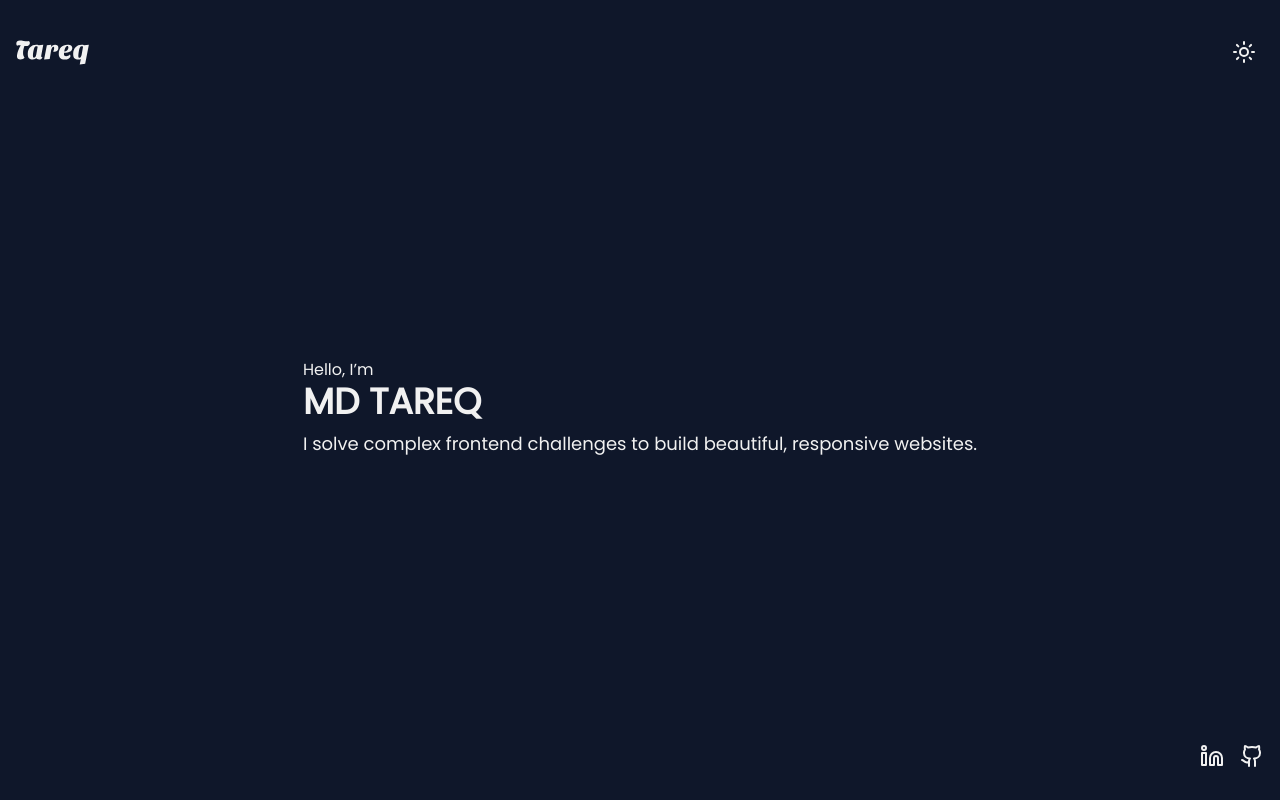
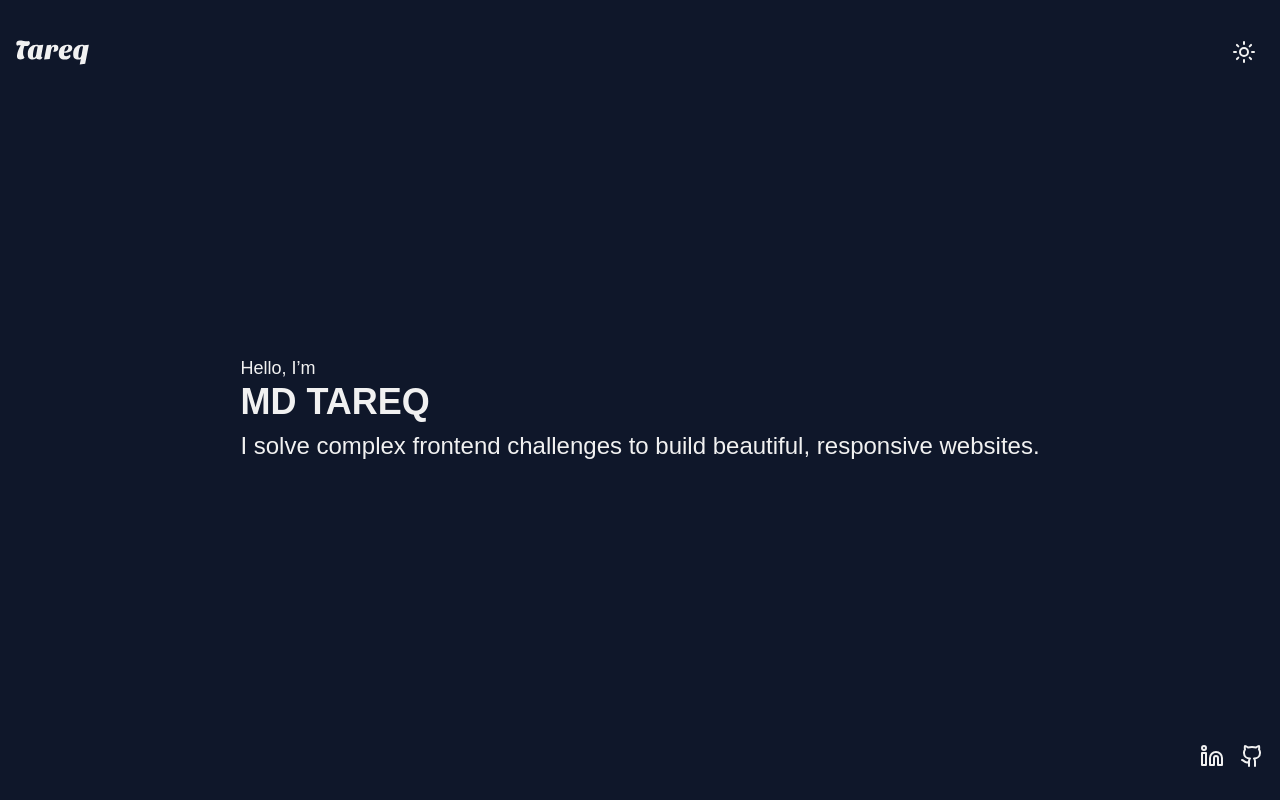
Before and after one commit to tareqnmd/tareqnmd.com, a Next.js app: page / in a window 1280 px wide. Built offline with nearby package versions, Linux system fonts and the light colour scheme; no server answers; a web font is replaced by a local one.

Commit message:
font updated

```diff
--- a/app/layout.tsx
+++ b/app/layout.tsx
@@ -2,11 +2,11 @@ import RootProvider from '@/components/providers/RootProvider';
 import { cn } from '@/lib/utils';
 import '@/styles/global.scss';
 import type { Metadata } from 'next';
-import { Poppins as FontSans } from 'next/font/google';
+import { Tilt_Neon as FontSans } from 'next/font/google';
 
 export const fontSans = FontSans({
+	weight: ['400'],
 	subsets: ['latin'],
-	weight: '400',
 });
 
 export const metadata: Metadata = {
--- a/components/home/Home.tsx
+++ b/components/home/Home.tsx
@@ -1,10 +1,11 @@
 const Home = () => {
 	return (
 		<div className="h-full grid place-content-center">
-			<h4>Hello, I’m</h4>
+			<h4 className="text-lg">Hello, I’m</h4>
 			<h1 className="text-4xl font-semibold uppercase">Md Tareq</h1>
-			<p className="mt-2 text-lg font-medium">
-				I solve complex frontend challenges to build beautiful, responsive websites.
+			<p className="mt-2 text-2xl font-medium">
+				I solve complex frontend challenges to build beautiful, responsive
+				websites.
 			</p>
 		</div>
 	);
```
